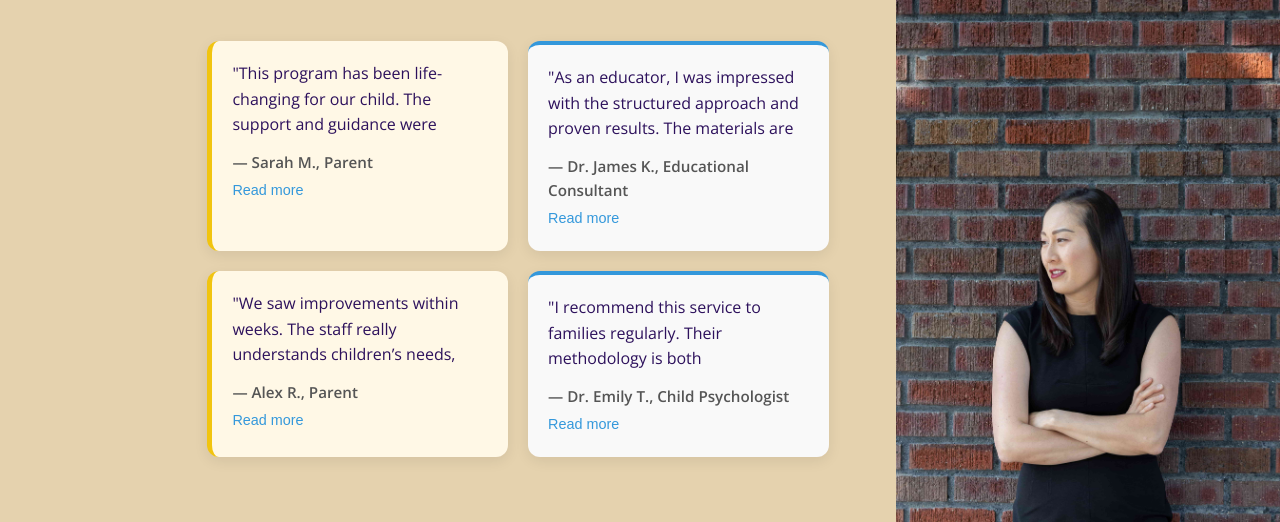
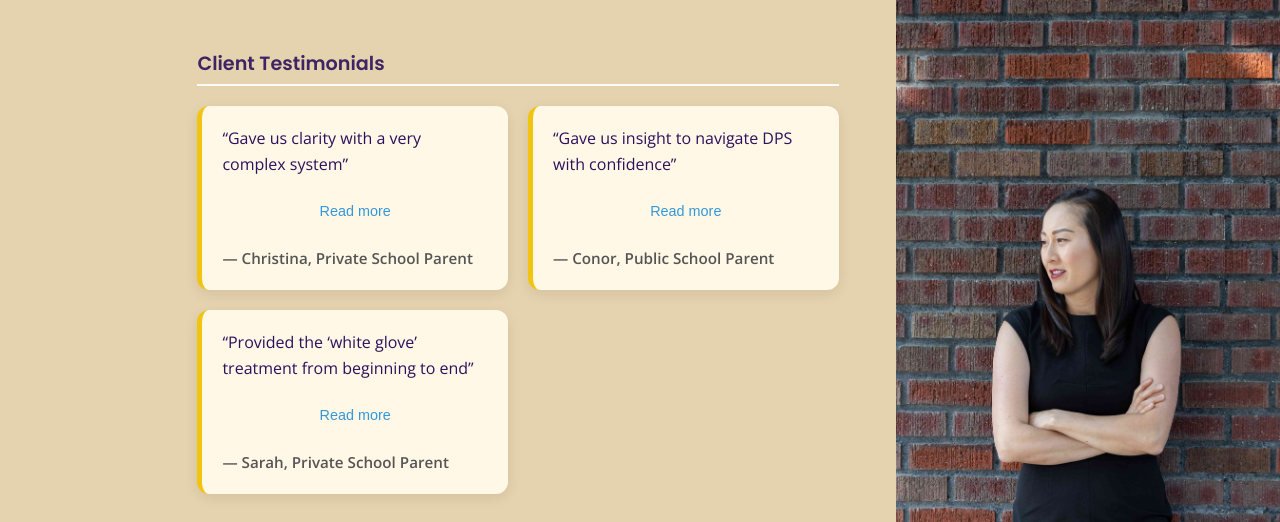
Before and after one commit to JacopoFB/jrc-consulting, a plain HTML site: page testimonials.html in a window 1280 px wide. Shown: the part 278-800 px from the top of the page. Drawn offline with nearby package versions, Linux system fonts and the light colour scheme.

Commit message:
testimonials page work

```diff
--- a/css/main.css
+++ b/css/main.css
@@ -21,9 +21,31 @@
     padding: 0;
     margin: 0;
     box-sizing: border-box;
+
+    scrollbar-width: thin;
+    scrollbar-color: #ba9a5e var(--secondary-color);
 }
 body { background-color: var(--primary-color); }
 h1, h2, h3, h4, h5, h6, p { color: var(--accent-txt); }
+
+/* custom scrollbar */
+::-webkit-scrollbar {
+    width: 12px;
+}
+::-webkit-scrollbar-track {
+    background: #ba9a5e;
+    border-radius: 10px;
+}
+::-webkit-scrollbar-thumb {
+    background: var(--primary-color);
+    border-radius: 10px;
+    border: 2px solid #ba9a5e;
+    /* creates spacing effect */
+    transition: background 0.3s ease;
+}
+::-webkit-scrollbar-thumb:hover {
+    background: #ba9a5e;
+}
 
 /* fonts */
 /* OPTION 1 */ /*
@@ -124,6 +146,12 @@ body, p, li {
     letter-spacing: 0.25px;
     color: var(--dark-txt);
 }
+.section-title {
+    font-size: 1.8rem;
+    color: #2c3e50;
+    margin: 0;
+    border-bottom: 2px solid #eee;
+}
 
 /* Positional Utils */
 .relative { position: relative; }
--- a/css/testimonials.css
+++ b/css/testimonials.css
@@ -2,8 +2,7 @@
     display: grid;
     grid-template-columns: repeat(auto-fit, minmax(280px, 1fr));
     gap: 20px;
-  margin: 40px 0;
-  padding: 10px;
+    margin: 20px 0;
 }
 
 .testimonial {
@@ -15,21 +14,25 @@
     transition: transform 0.3s, box-shadow 0.3s;
     overflow: hidden;
     position: relative;
+    display: flex;
+    flex-direction: column;
 }
 
 .testimonial:hover {
-  transform: translateY(-4px);
+    /*transform: translateY(-4px);*/
     box-shadow: 0 8px 20px rgba(0, 0, 0, 0.1);
 }
 
 .testimonial .quote {
-  max-height: 4.8em; /* ~3 lines */
+    max-height: 4.8em;
+    /* ~3 lines */
     overflow: hidden;
     transition: max-height 0.4s ease;
 }
 
 .testimonial.expanded .quote {
-  max-height: 1000px; /* enough to show all text */
+    max-height: 1000px;
+    /* enough to show all text */
 }
 
 .testimonial .author {
@@ -44,10 +47,10 @@
     border: none;
     color: #3498db;
     cursor: pointer;
-  margin-top: 8px;
     font-size: 0.9rem;
     padding: 0;
     transition: color 0.2s;
+    margin-bottom: 15px;
 }
 
 .read-more:hover {
@@ -61,6 +64,19 @@
 }
 
 .testimonial.professional {
-  background: #f9f9f9;
+    background: #fff8e6;
     border-top: 4px solid #3498db;
 }
+
+.testimonials-section {
+    margin: 30px 0;
+}
+
+.testimonial-heading {
+    font-size: 1.2rem;
+    font-weight: 600;
+    color: var(--accent-txt);
+    padding-bottom: 6px;
+    border-bottom: 2px solid #fff;
+    opacity: 0.9;
+}
--- a/testimonials.html
+++ b/testimonials.html
@@ -57,47 +57,105 @@
                 <h1 class="t-normal t40 ls1 t-bold" id="title">Testimonials</h1>
                 <h3 class="t-normal t20 mtop5 ls1" id="subtitle">Words From Parents, Collaborators, and Others</h3>
 
-                <p style="color: red;">This is dummy data for now**</p>
-
+                <div class="testimonials-section">
+                    <h2 class="testimonial-heading mtop50 pbottom25">Client Testimonials</h2>
                     <div class="testimonials-container">
                         <div class="testimonial parent">
                             <p class="quote">
-                            "This program has been life-changing for our child. The support and guidance were
-                            outstanding. We felt truly supported every step of the way and couldn't have asked for
-                            better results."
+                                “Gave us clarity with a very complex system”<br><br><br>
+
+                                “Joo Ree’s insights were invaluable while we were deciding
+                                if we should proceed with an ASD evaluation. She gave us so
+                                much clarity with a very complex system. She was compassionate,
+                                knowledgeable, and made a difficult and confusing time feel so
+                                much more feasible.”
                             </p>
-                        <div class="author">— Sarah M., Parent</div>
                             <button class="read-more">Read more</button>
-                    </div>
-
-                    <div class="testimonial professional">
-                        <p class="quote">
-                            "As an educator, I was impressed with the structured approach and proven results. The
-                            materials are thoughtfully designed, and I regularly recommend this program to colleagues."
-                        </p>
-                        <div class="author">— Dr. James K., Educational Consultant</div>
-                        <button class="read-more">Read more</button>
+                            <div class="author">— Christina, Private School Parent</div>
                         </div>
 
                         <div class="testimonial parent">
                             <p class="quote">
-                            "We saw improvements within weeks. The staff really understands children’s needs, and they
-                            tailor everything so well to each student."
+                                “Gave us insight to navigate DPS with confidence”<br><br>
+                                “Meeting with Joo Ree was invaluable. Joo Ree gave us insight to navigate DPS’s Byzantine process with
+                                confidence. Joo
+                                Ree identified which buttons to push and what words to say. DPS evaluated our daughter shortly after
+                                meeting with her.
+                                Prior to meeting Joo Ree we spent months running around in circles, sending emails and leaving
+                                voicemails that were left
+                                unanswered. I wish we had connected with Joo Ree sooner!”
                             </p>
-                        <div class="author">— Alex R., Parent</div>
                             <button class="read-more">Read more</button>
+                            <div class="author">— Conor, Public School Parent</div>
                         </div>
 
-                    <div class="testimonial professional">
+                        <div class="testimonial parent">
                             <p class="quote">
-                            "I recommend this service to families regularly. Their methodology is both compassionate and
-                            effective, combining research-based practices with genuine care."
+                                “Provided the ‘white glove’ treatment from beginning to end”<br><br>
+                                “JRC Partnerships provided comprehensive services to help determine the best school for my daughter’s
+                                Kindergarten year.
+                                From the initial consultation and questionnaire, I felt “held” and comforted knowing that Joo Ree would
+                                take the time to
+                                understand my daughter’s educational needs and also consider our family needs (e.g., commute, cost,
+                                preferences of
+                                public vs private school). She really seemed to “get” my daughter’s learning style and catered her
+                                search to schools
+                                that would be exactly right for her. Joo Ree’s preparedness and professionalism shone through to myself
+                                and to school
+                                staff. She attended every school tour and asked administration direct - sometimes hard - questions. They
+                                responded
+                                candidly, perhaps because they appreciated her demeanor and the research involved in knowing which
+                                questions to ask.
+                                <br><br>
+                                What I appreciated most about Joo Ree was her candor with me. She clearly stated her professional
+                                opinions, so that I
+                                could make informed decisions. She respected my feedback and my own instincts about what might be a good
+                                fit for our
+                                family. Joo Ree gently nudged me away from a school that I loved, but was not a match for my daughter’s
+                                learning style
+                                and needs. JRC Partnerships provided the “white glove” treatment from beginning to end, and we could not
+                                be happier with
+                                my daughter’s final placement!”
                             </p>
-                        <div class="author">— Dr. Emily T., Child Psychologist</div>
                             <button class="read-more">Read more</button>
+                            <div class="author">— Sarah, Private School Parent</div>
+                        </div>
                     </div>
                 </div>
 
+                <div class="testimonials-section">
+                    <h2 class="testimonial-heading">Professional Testimonials</h2>
+                    <div class="testimonials-container">
+                        <div class="testimonial professional">
+                            <p class="quote">
+                                “Enlightening and helpful”<br><br><br>
+
+                                “Through the years I have referred countless clients to JRC Partnerships
+                                and every single one of them has taken the time to come back to us and say
+                                that the experience was enlightening and helpful. Here are just a few examples
+                                of families I sent Joo Ree’s way:<br><br>
+
+                                ● A family deciding whether to keep their child at the school they love or
+                                move him to a different school that could better accommodate his learning needs.<br><br>
+
+                                ● A family that needed data to determine whether the current school placement
+                                was in fact honoring their IEP commitment.<br><br>
+
+                                ● A family that received a thorough and well-written neuropsychological evaluation,
+                                but were still confused by the results and how the findings would impact their child
+                                on a day-to-day basis as well as at school. Joo Ree was able to break down the
+                                evaluation in an easy-to-understand format.<br><br>
+
+                                ● A family that needed to pull their child from private school due to medical needs
+                                and needed input in how to manage curriculum while continuing his education through
+                                home-schooling.<br><br>
+                            </p>
+                            <button class="read-more">Read more</button>
+                            <div class="author">— Dr. Sarah Haider (Executive Director, GamePlan Therapy)</div>
+                        </div>
+                    </div>
+                </div>
+            </div>
         </div>
     </section>
     <div class="flex-grow page-img" id="page-img"></div>
```
Also changed, not shown: 1 other file. Lines whose indentation alone changed are shown as unchanged.
